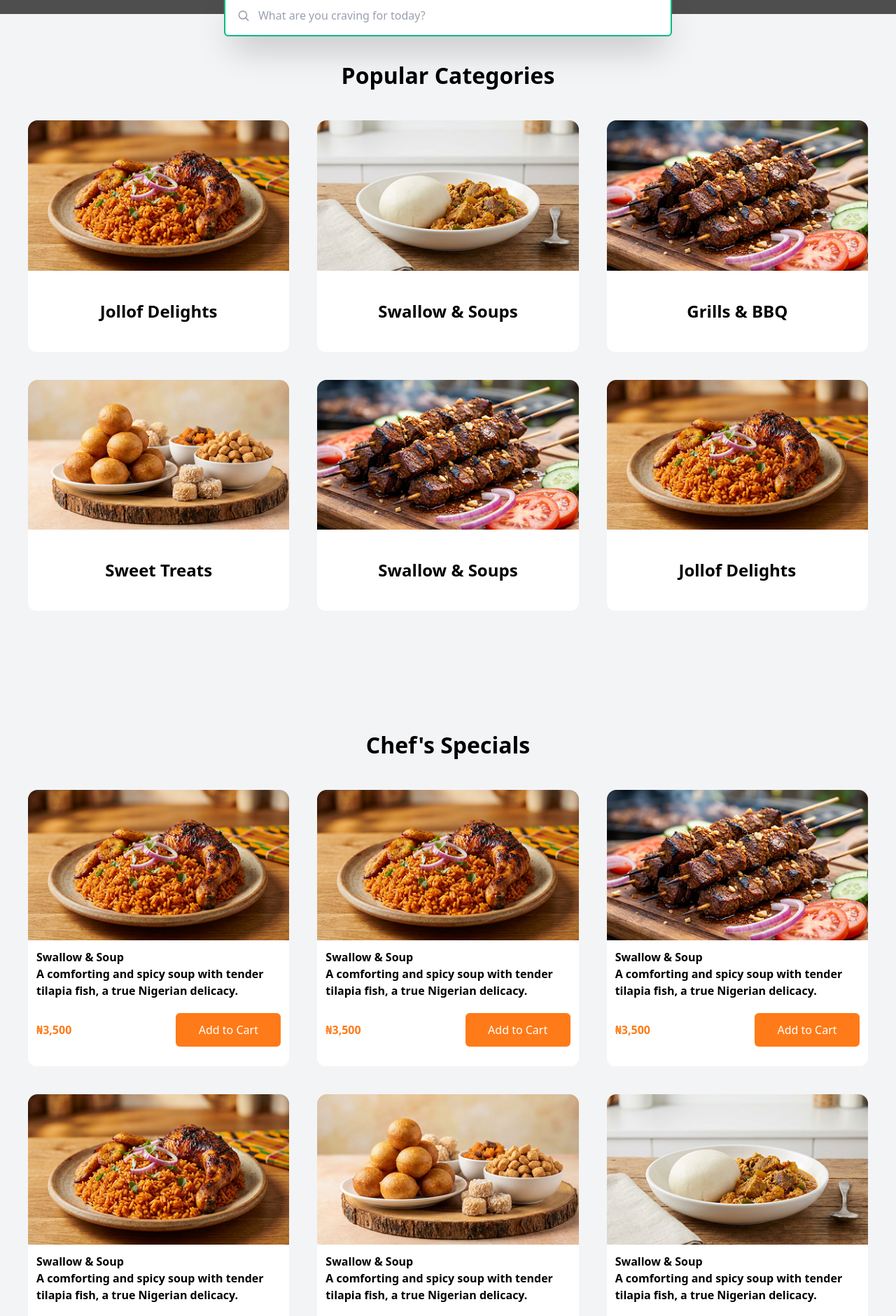
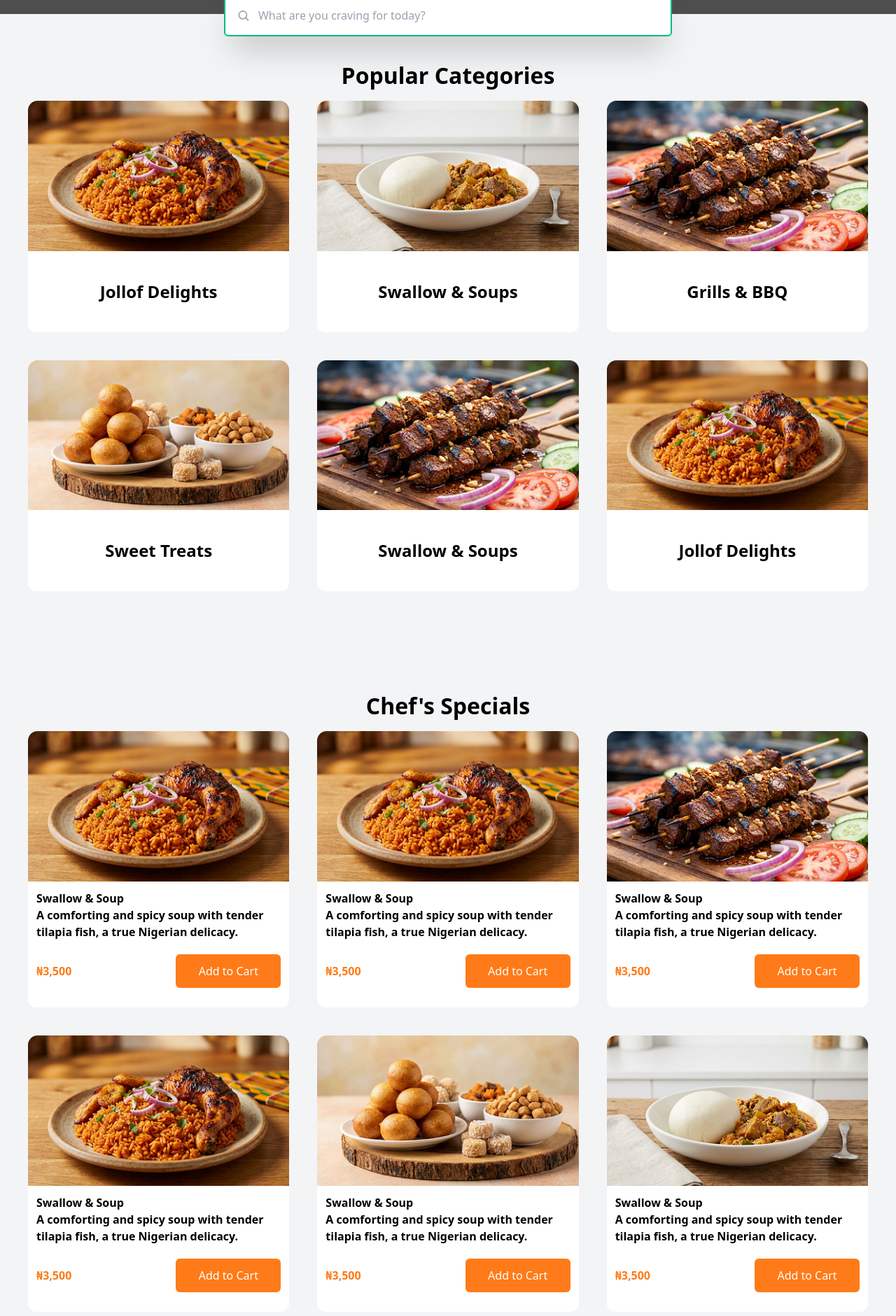
Before and after one commit to obiajulu-dev/chukskit, a Next.js app: page /home in a window 1280 px wide. Shown: the part 780-2661 px from the top of the page at 70% size. Built offline with nearby package versions, Linux system fonts and the light colour scheme; grey boxes are pictures that could not be loaded.

Commit message:
Update padding in grid layout for Popular and Special components

```diff
--- a/components/home/popular.tsx
+++ b/components/home/popular.tsx
@@ -7,7 +7,7 @@ const Popular=()=>{
             <div className="md:mx-auto md:container space-x-5 flex justify-between ">
                <div className="relative w-full  md:block py-16">
                 <h1 className="text-[32px] font-bold  text-center justify-center">Popular Categories</h1>
-                <div className="grid grid-cols-1 md:grid-cols-3 gap-10 flex-wrap p-10">
+                <div className="grid grid-cols-1 md:grid-cols-3 gap-10 flex-wrap px-6 md:px-10 py-3">
                     <div className="flex-col bg-white rounded-xl">
                        <div>
                            <img alt="mainimg"src="./img/rice.png" className="w-full"/>
--- a/components/home/special.tsx
+++ b/components/home/special.tsx
@@ -7,7 +7,7 @@ const Special=()=>{
             <div className="md:mx-auto md:container space-x-5 flex justify-between ">
                <div className="relative w-full  md:block py-16">
                 <h1 className="text-[32px] font-bold  text-center justify-center">Chef's Specials</h1>
-                <div className="grid grid-cols-1 md:grid-cols-3 gap-10  flex-wrap p-10">
+                <div className="grid grid-cols-1 md:grid-cols-3 gap-10  flex-wrap px-6 md:px-10 py-3">
                     <div className="flex-col bg-white rounded-xl pb-5">
                        <div>
                            <img alt="mainimg"src="./img/rice.png" className="w-full"/>
```
